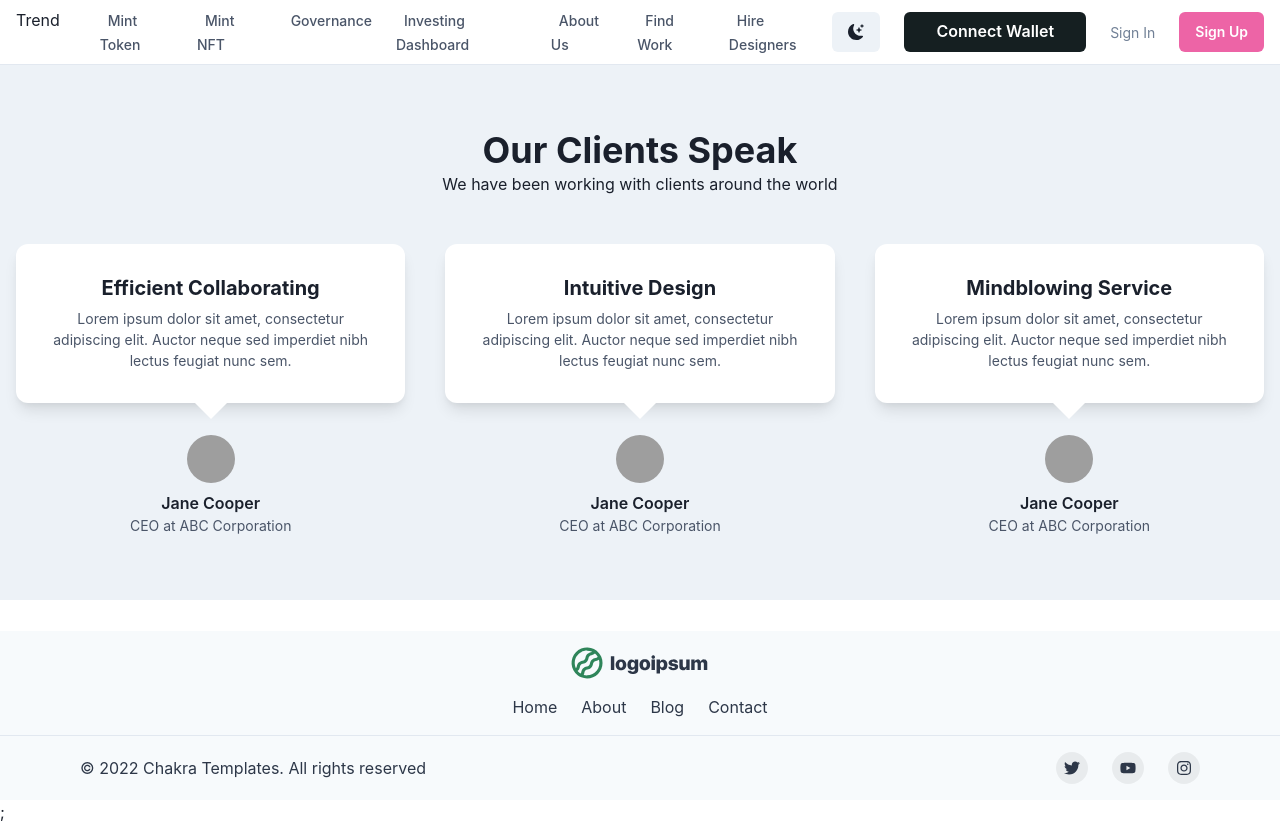
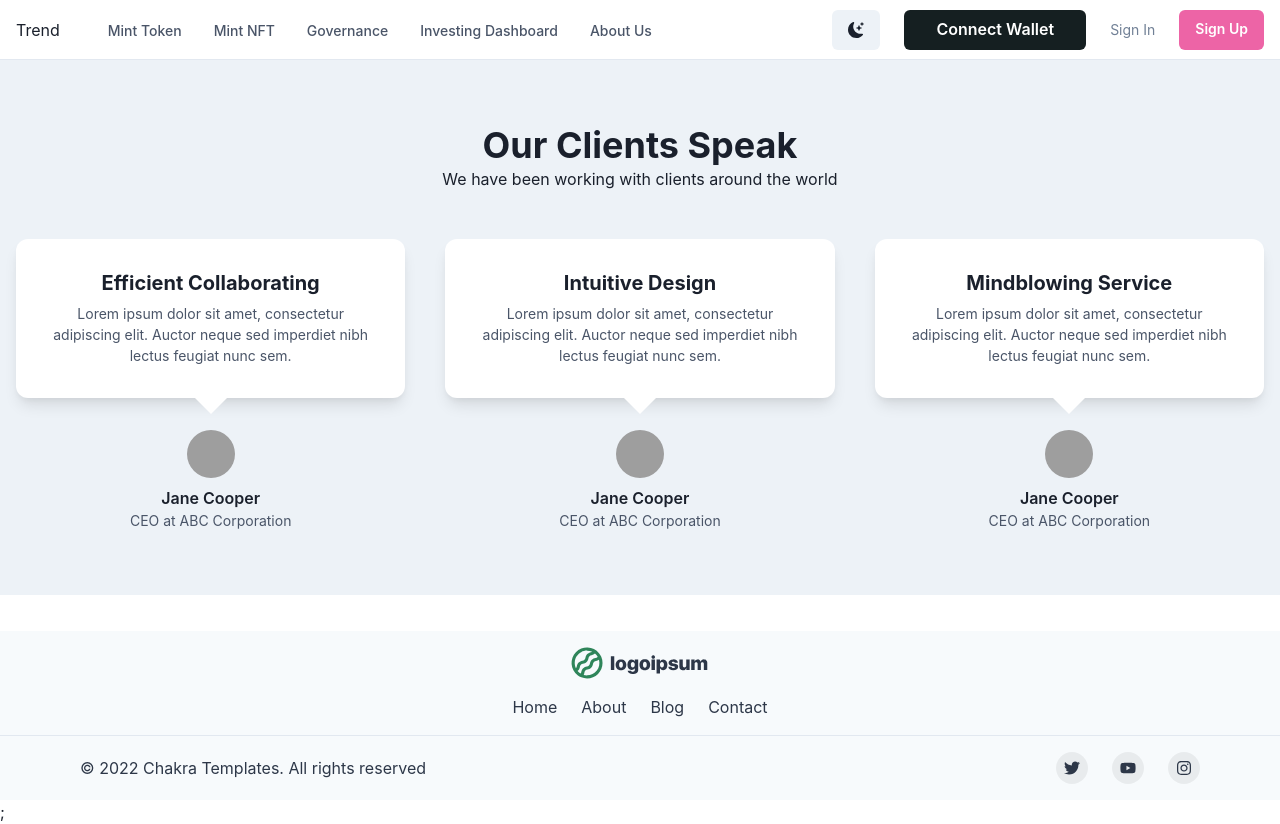
Before and after one commit to stevecyj/krypto-final, a React (Vite) app: page /about-us in a window 1280 px wide. Built offline with nearby package versions, Linux system fonts and the light colour scheme; grey boxes are pictures that could not be loaded.

Commit message:
style: remove job links from Navbar component
- Comment out the "Find Work" and "Hire Designers" links in the Navbar component.

Signed-off-by: stevecyj <ycsteven.tsao@gmail.com>

```diff
--- a/src/components/Navbar.tsx
+++ b/src/components/Navbar.tsx
@@ -277,24 +277,24 @@ const NAV_ITEMS: Array<NavItem> = [
     label: 'About Us',
     href: 'about-us',
   },
-  {
-    label: 'Find Work',
-    children: [
-      {
-        label: 'Job Board',
-        subLabel: 'Find your dream design job',
-        href: '#',
-      },
-      {
-        label: 'Freelance Projects',
-        subLabel: 'An exclusive list for contract work',
-        href: '#',
-      },
-    ],
-  },
-
-  {
-    label: 'Hire Designers',
-    href: '#',
-  },
+  // {
+  //   label: 'Find Work',
+  //   children: [
+  //     {
+  //       label: 'Job Board',
+  //       subLabel: 'Find your dream design job',
+  //       href: '#',
+  //     },
+  //     {
+  //       label: 'Freelance Projects',
+  //       subLabel: 'An exclusive list for contract work',
+  //       href: '#',
+  //     },
+  //   ],
+  // },
+  //
+  // {
+  //   label: 'Hire Designers',
+  //   href: '#',
+  // },
 ];
```
